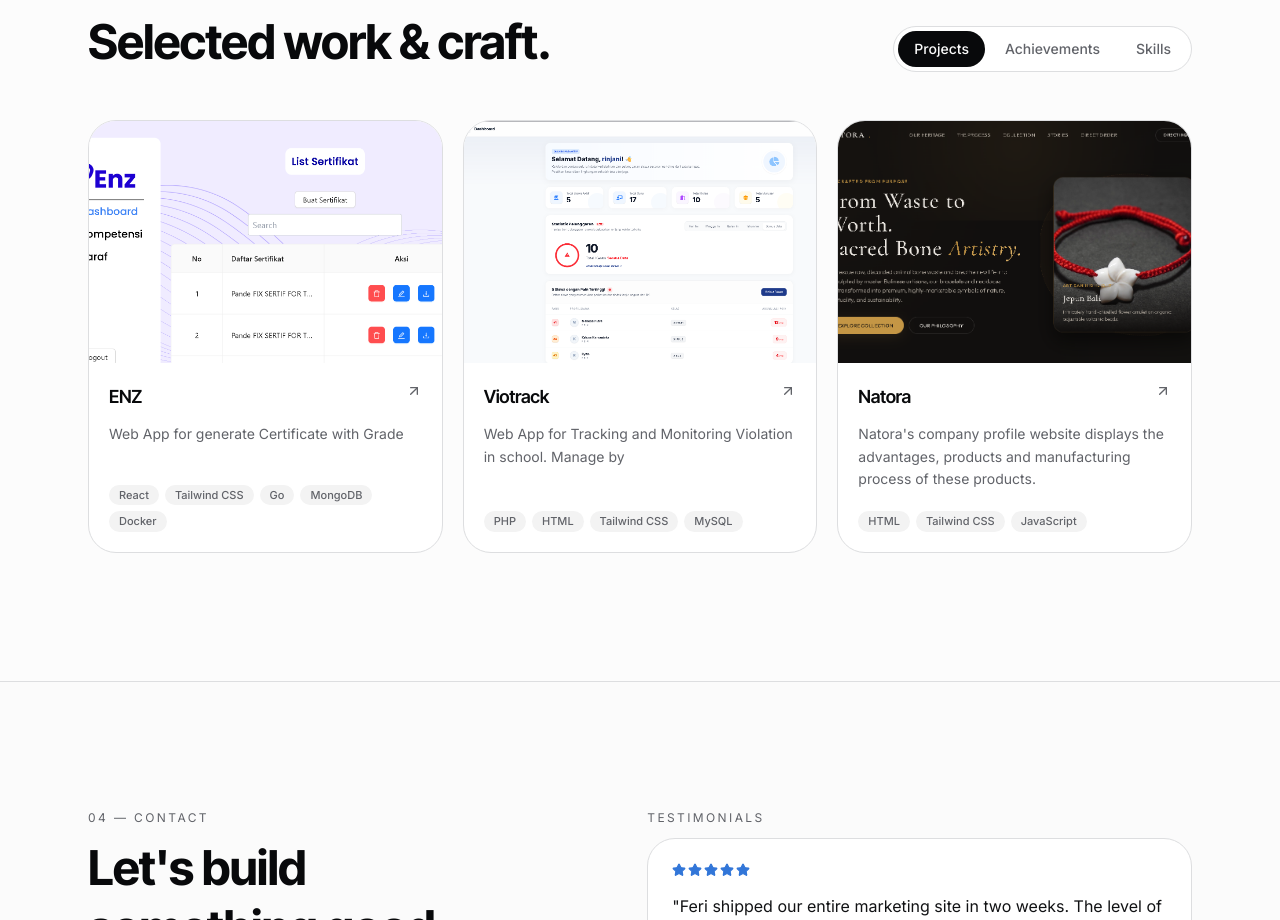
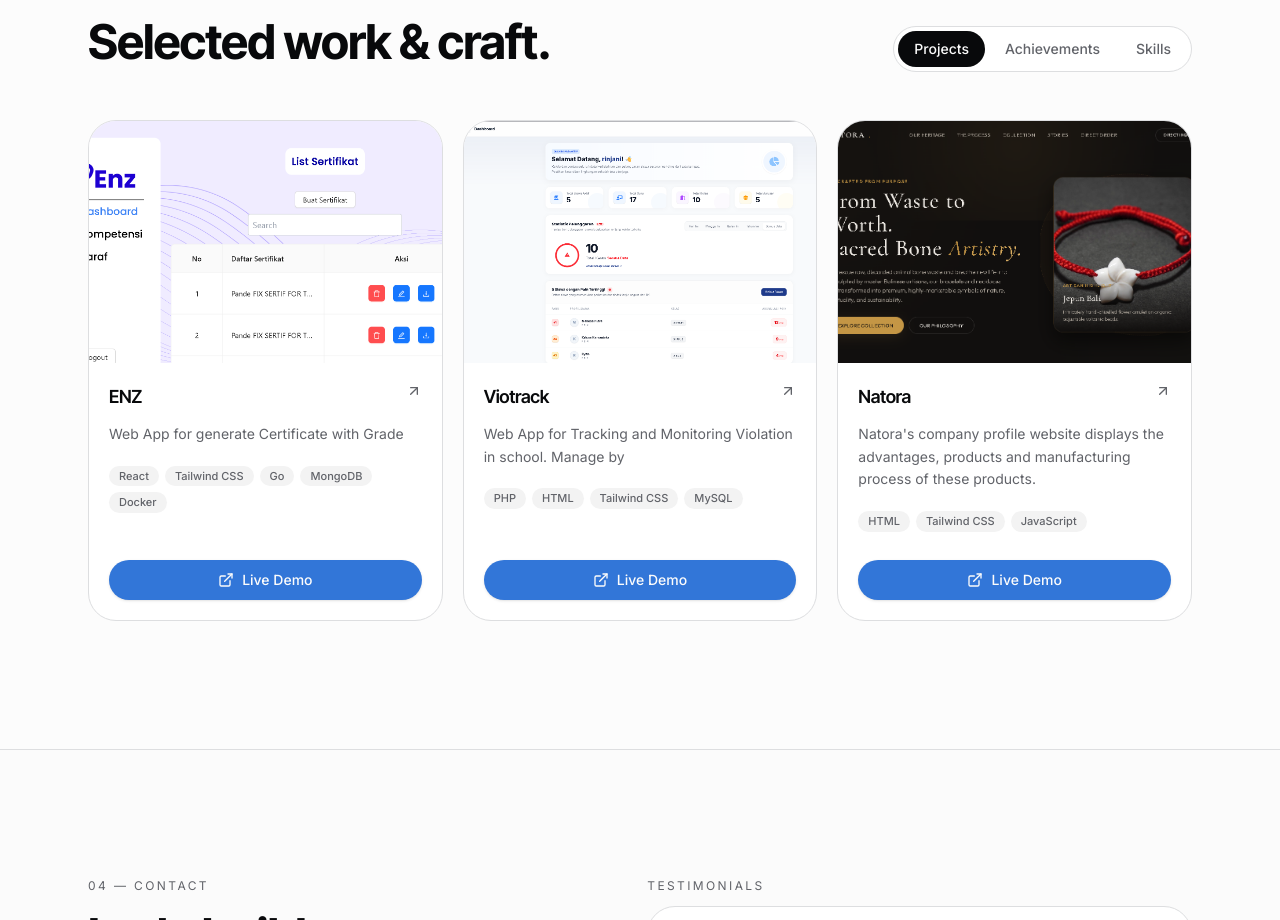
Before and after one commit to Pande17/portfolio, a React (Vite) app: page / in a window 1280 px wide. Shown: the part 1980-2900 px from the top of the page. Built offline with nearby package versions, Linux system fonts and the light colour scheme.

Commit message:
feat: add live demo links and update project card layout in Portfolio component

```diff
--- a/src/components/portfolio/Portfolio.tsx
+++ b/src/components/portfolio/Portfolio.tsx
@@ -1,5 +1,5 @@
 import { useState } from "react";
-import { ArrowUpRight } from "lucide-react";
+import { ArrowUpRight, ExternalLink } from "lucide-react";
 import { cn } from "@/lib/utils";
 import p1 from "@/assets/enz.png";
 import p2 from "@/assets/viotrack.png";
@@ -16,18 +16,21 @@ const projects = [
     desc: "Web App for generate Certificate with Grade",
     tags: ["React", "Tailwind CSS", "Go", "MongoDB", "Docker"],
     image: p1,
+    liveUrl: "#",
   },
   {
     title: "Viotrack",
     desc: "Web App for Tracking and Monitoring Violation in school. Manage by  ",
     tags: ["PHP", "HTML", "Tailwind CSS", "MySQL"],
     image: p2,
+    liveUrl: "#",
   },
   {
     title: "Natora",
     desc: "Natora's company profile website displays the advantages, products and manufacturing process of these products.",
     tags: ["HTML", "Tailwind CSS", "JavaScript"],
     image: p3,
+    liveUrl: "#",
   },
   // { title: "Pulse Insights", desc: "Marketing analytics with anomaly detection.", tags: ["TypeScript", "D3"], image: p4 },
   // { title: "Field Studio", desc: "Landing page system for a creative agency.", tags: ["Astro", "MDX"], image: p5 },
@@ -104,10 +107,7 @@ export function Portfolio() {
             >
               {projects.map((p) => (
                 <ScrollReveal key={p.title} variant="stagger-item" className="h-full flex">
-                  <a
-                    href="#"
-                    className="group flex flex-col w-full overflow-hidden rounded-2xl border border-hairline bg-card transition-all hover:-translate-y-0.5 hover:border-brand/40 hover:shadow-sm"
-                  >
+                  <div className="group flex flex-col w-full overflow-hidden rounded-2xl border border-hairline bg-card transition-all hover:-translate-y-0.5 hover:border-brand/40 hover:shadow-sm">
                     <div className="overflow-hidden bg-surface">
                       <img
                         src={p.image}
@@ -124,7 +124,7 @@ export function Portfolio() {
                         <ArrowUpRight className="h-4 w-4 shrink-0 text-muted-foreground transition-colors group-hover:text-brand" />
                       </div>
                       <p className="text-sm leading-relaxed text-muted-foreground">{p.desc}</p>
-                      <div className="mt-auto flex flex-wrap gap-1.5 pt-2">
+                      <div className="flex flex-wrap gap-1.5 pt-2">
                         {p.tags.map((t) => (
                           <span
                             key={t}
@@ -134,8 +134,20 @@ export function Portfolio() {
                           </span>
                         ))}
                       </div>
+                      <div className="mt-auto pt-4">
+                        <a
+                          href={p.liveUrl}
+                          target="_blank"
+                          rel="noopener noreferrer"
+                          className="group/btn relative inline-flex w-full items-center justify-center gap-2 overflow-hidden rounded-full bg-brand px-4 py-2.5 text-sm font-medium text-brand-foreground shadow-sm transition-all hover:shadow-md hover:shadow-brand/20 focus-visible:outline-none focus-visible:ring-2 focus-visible:ring-brand focus-visible:ring-offset-2 focus-visible:ring-offset-background"
+                        >
+                          <span className="absolute inset-0 -translate-x-full bg-gradient-to-r from-transparent via-white/20 to-transparent transition-transform duration-700 group-hover/btn:translate-x-full" />
+                          <ExternalLink className="h-4 w-4 transition-transform group-hover/btn:rotate-12" />
+                          <span>Live Demo</span>
+                        </a>
+                      </div>
                     </div>
-                  </a>
+                  </div>
                 </ScrollReveal>
               ))}
             </ScrollReveal>
```
